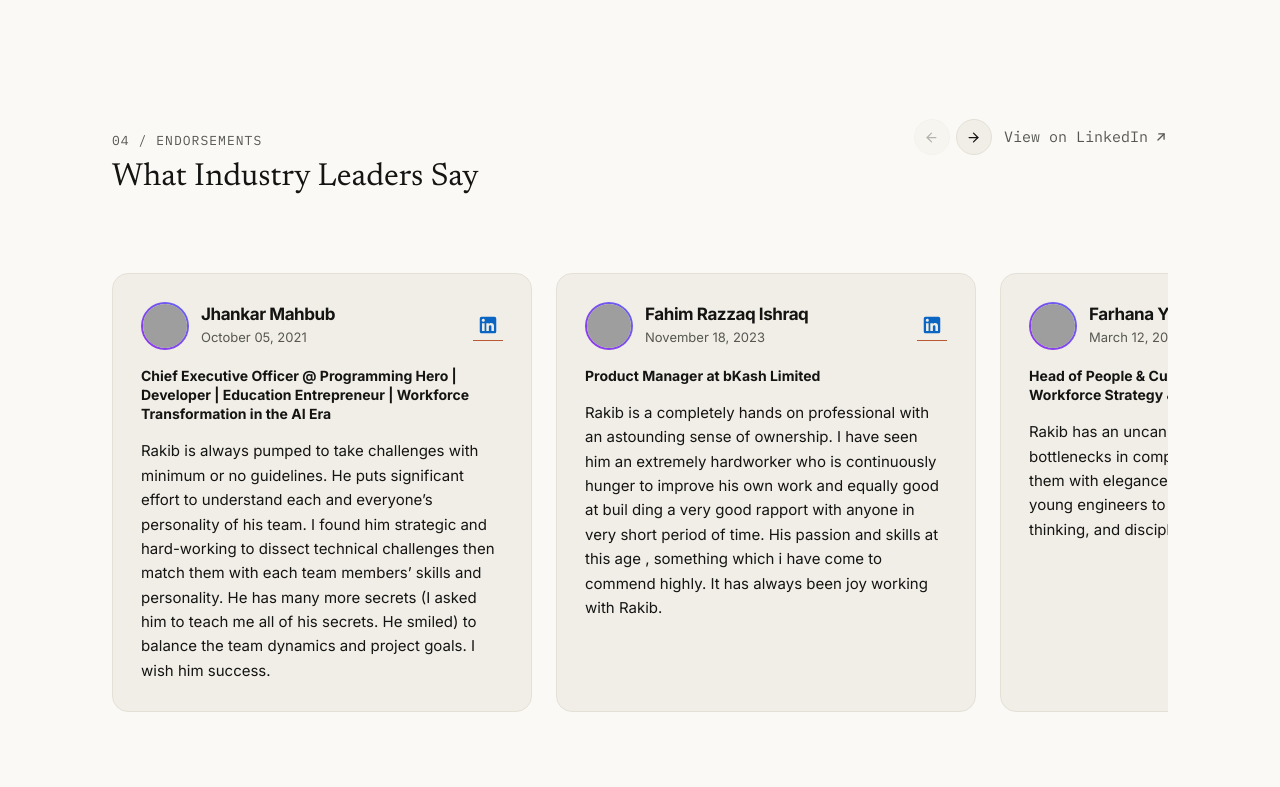
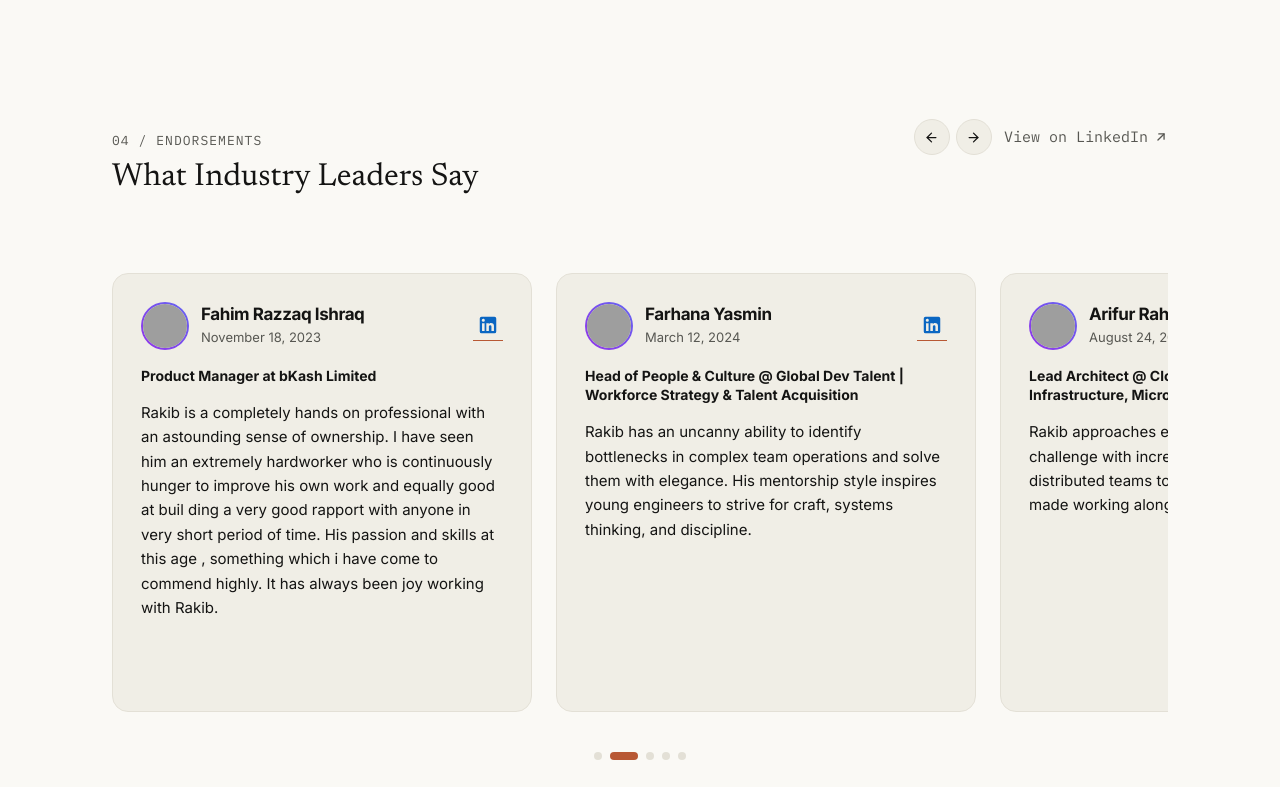
Before and after one commit to abdurrakib0/rakibxyz-2026, a Next.js app in the folder nextjs/: page / in a window 1280 px wide. Shown: the part 1493-2280 px from the top of the page. Built offline with nearby package versions, Linux system fonts and the light colour scheme; no server answers; grey boxes are pictures that could not be loaded.

Commit message:
Add auto-scroll carousel, animated dots pagination, hover pause, and arrow slide controls to LinkedIn recommendations section

```diff
--- a/nextjs/components/RecommendationsSection.tsx
+++ b/nextjs/components/RecommendationsSection.tsx
@@ -11,8 +11,8 @@ export default function RecommendationsSection({
   recommendations = [],
 }: RecommendationsSectionProps) {
   const scrollContainerRef = useRef<HTMLDivElement>(null);
-  const [canScrollLeft, setCanScrollLeft] = useState(false);
-  const [canScrollRight, setCanScrollRight] = useState(true);
+  const [activeIndex, setActiveIndex] = useState(0);
+  const [isPaused, setIsPaused] = useState(false);
 
   // Drag to scroll state
   const isDragging = useRef(false);
@@ -21,18 +21,57 @@ export default function RecommendationsSection({
 
   const items = recommendations || [];
 
-  const checkScroll = useCallback(() => {
+  // Calculate active index on scroll
+  const handleScroll = useCallback(() => {
     if (!scrollContainerRef.current) return;
-    const { scrollLeft, scrollWidth, clientWidth } = scrollContainerRef.current;
-    setCanScrollLeft(scrollLeft > 15);
-    setCanScrollRight(scrollLeft < scrollWidth - clientWidth - 15);
+    const el = scrollContainerRef.current;
+    const card = el.firstElementChild as HTMLElement;
+    if (!card) return;
+
+    const cardWidth = card.offsetWidth + 24; // width + gap (gap-6 is 24px)
+    const index = Math.round(el.scrollLeft / cardWidth);
+    setActiveIndex(Math.min(Math.max(0, index), items.length - 1));
+  }, [items.length]);
+
+  // Scroll to a specific card index
+  const scrollToIndex = useCallback((index: number) => {
+    if (!scrollContainerRef.current) return;
+    const el = scrollContainerRef.current;
+    const card = el.firstElementChild as HTMLElement;
+    if (!card) return;
+
+    const cardWidth = card.offsetWidth + 24;
+    el.scrollTo({
+      left: index * cardWidth,
+      behavior: 'smooth',
+    });
+    setActiveIndex(index);
   }, []);
 
+  const handlePrev = () => {
+    const newIdx = activeIndex === 0 ? items.length - 1 : activeIndex - 1;
+    scrollToIndex(newIdx);
+  };
+
+  const handleNext = () => {
+    const newIdx = activeIndex >= items.length - 1 ? 0 : activeIndex + 1;
+    scrollToIndex(newIdx);
+  };
+
+  // Auto-scroll effect: every 4.5 seconds advance to next slide unless paused
   useEffect(() => {
-    checkScroll();
-    window.addEventListener('resize', checkScroll);
-    return () => window.removeEventListener('resize', checkScroll);
-  }, [checkScroll, items]);
+    if (items.length <= 1 || isPaused) return;
+
+    const interval = setInterval(() => {
+      setActiveIndex((prev) => {
+        const next = prev >= items.length - 1 ? 0 : prev + 1;
+        scrollToIndex(next);
+        return next;
+      });
+    }, 4500);
+
+    return () => clearInterval(interval);
+  }, [items.length, isPaused, scrollToIndex]);
 
   // Horizontal mouse-wheel scroll support
   useEffect(() => {
@@ -40,10 +79,9 @@ export default function RecommendationsSection({
     if (!el) return;
 
     const onWheel = (e: WheelEvent) => {
-      // If vertical delta dominates and can scroll horizontally, redirect to horizontal scroll
       if (Math.abs(e.deltaY) > Math.abs(e.deltaX)) {
         if (
-          (e.deltaY > 0 && el.scrollLeft < el.scrollHeight) ||
+          (e.deltaY > 0 && el.scrollLeft < el.scrollWidth - el.clientWidth) ||
           (e.deltaY < 0 && el.scrollLeft > 0)
         ) {
           el.scrollBy({ left: e.deltaY * 1.2, behavior: 'auto' });
@@ -76,17 +114,19 @@ export default function RecommendationsSection({
     isDragging.current = false;
   };
 
-  const handleScroll = (direction: 'left' | 'right') => {
-    if (!scrollContainerRef.current) return;
-    const scrollAmount = 420;
-    scrollContainerRef.current.scrollBy({
-      left: direction === 'left' ? -scrollAmount : scrollAmount,
-      behavior: 'smooth',
-    });
-  };
+  if (!items || items.length === 0) {
+    return null;
+  }
 
   return (
-    <section id="recommendations" className="container space-y-8">
+    <section
+      id="recommendations"
+      className="container space-y-8"
+      onMouseEnter={() => setIsPaused(true)}
+      onMouseLeave={() => setIsPaused(false)}
+      onTouchStart={() => setIsPaused(true)}
+      onTouchEnd={() => setIsPaused(false)}
+    >
       {/* Section Header */}
       <div className="section-header">
         <div className="section-header-title-group">
@@ -98,10 +138,9 @@ export default function RecommendationsSection({
         <div className="flex items-center gap-3">
           <div className="flex items-center gap-1.5">
             <button
-              onClick={() => handleScroll('left')}
-              disabled={!canScrollLeft}
-              className="w-9 h-9 rounded-full border border-[var(--rule)] bg-[var(--surface)] text-[var(--ink)] hover:border-[var(--ink)] hover:bg-[var(--bg)] flex items-center justify-center disabled:opacity-30 disabled:cursor-not-allowed cursor-pointer transition-colors"
-              aria-label="Previous endorsements"
+              onClick={handlePrev}
+              className="w-9 h-9 rounded-full border border-[var(--rule)] bg-[var(--surface)] text-[var(--ink)] hover:border-[var(--ink)] hover:bg-[var(--bg)] flex items-center justify-center cursor-pointer transition-colors"
+              aria-label="Previous recommendation"
             >
               <svg width="15" height="15" viewBox="0 0 24 24" fill="none" stroke="currentColor" strokeWidth="2" strokeLinecap="round" strokeLinejoin="round">
                 <line x1="19" y1="12" x2="5" y2="12" />
@@ -109,10 +148,9 @@ export default function RecommendationsSection({
               </svg>
             </button>
             <button
-              onClick={() => handleScroll('right')}
-              disabled={!canScrollRight}
-              className="w-9 h-9 rounded-full border border-[var(--rule)] bg-[var(--surface)] text-[var(--ink)] hover:border-[var(--ink)] hover:bg-[var(--bg)] flex items-center justify-center disabled:opacity-30 disabled:cursor-not-allowed cursor-pointer transition-colors"
-              aria-label="Next endorsements"
+              onClick={handleNext}
+              className="w-9 h-9 rounded-full border border-[var(--rule)] bg-[var(--surface)] text-[var(--ink)] hover:border-[var(--ink)] hover:bg-[var(--bg)] flex items-center justify-center cursor-pointer transition-colors"
+              aria-label="Next recommendation"
             >
               <svg width="15" height="15" viewBox="0 0 24 24" fill="none" stroke="currentColor" strokeWidth="2" strokeLinecap="round" strokeLinejoin="round">
                 <line x1="5" y1="12" x2="19" y2="12" />
@@ -149,7 +187,7 @@ export default function RecommendationsSection({
       <div className="relative">
         <div
           ref={scrollContainerRef}
-          onScroll={checkScroll}
+          onScroll={handleScroll}
           onMouseDown={handleMouseDown}
           onMouseMove={handleMouseMove}
           onMouseUp={handleMouseUpOrLeave}
@@ -226,6 +264,24 @@ export default function RecommendationsSection({
             </article>
           ))}
         </div>
+
+        {/* Animated Dots Pagination */}
+        {items.length > 1 && (
+          <div className="flex items-center justify-center gap-2 pt-6">
+            {items.map((_, idx) => (
+              <button
+                key={idx}
+                onClick={() => scrollToIndex(idx)}
+                className={`h-2 rounded-full transition-all duration-300 cursor-pointer border-0 p-0 ${
+                  activeIndex === idx
+                    ? 'w-7 bg-[var(--accent)] shadow-2xs'
+                    : 'w-2 bg-[var(--rule)] hover:bg-[var(--ink-muted)]'
+                }`}
+                aria-label={`Go to slide ${idx + 1}`}
+              />
+            ))}
+          </div>
+        )}
       </div>
     </section>
   );
```
